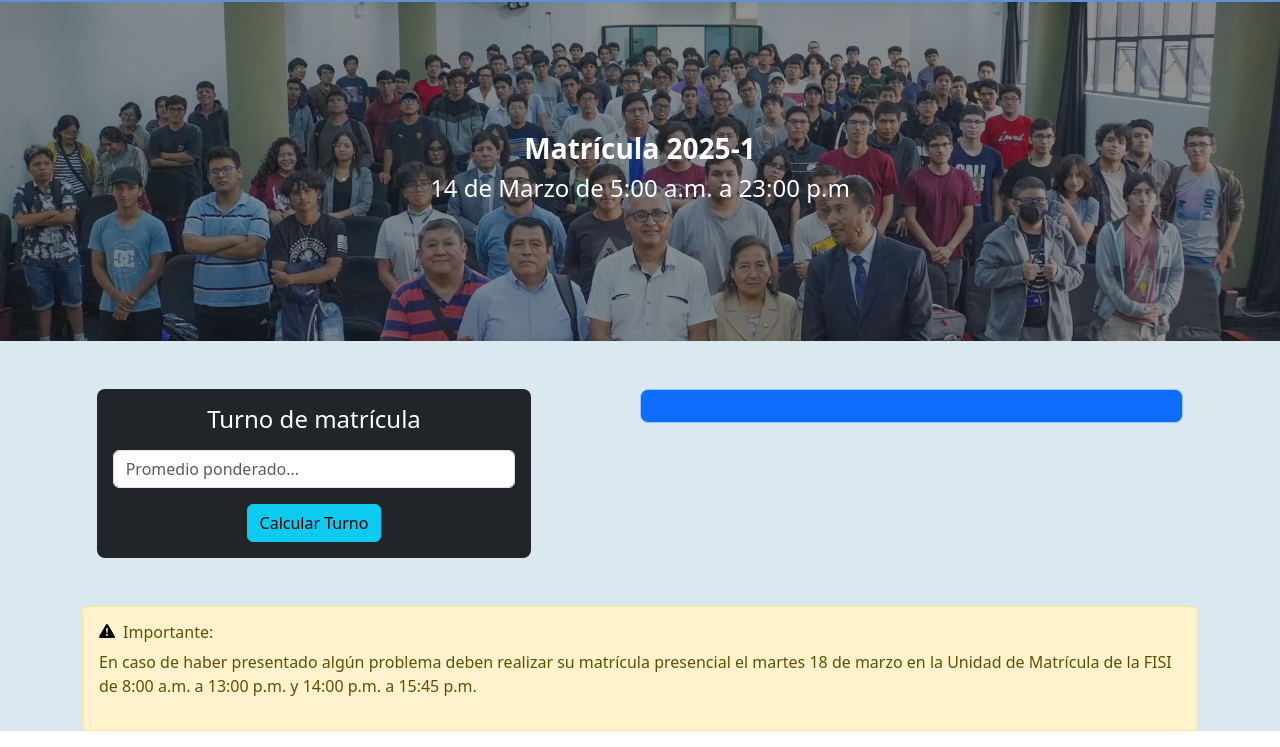
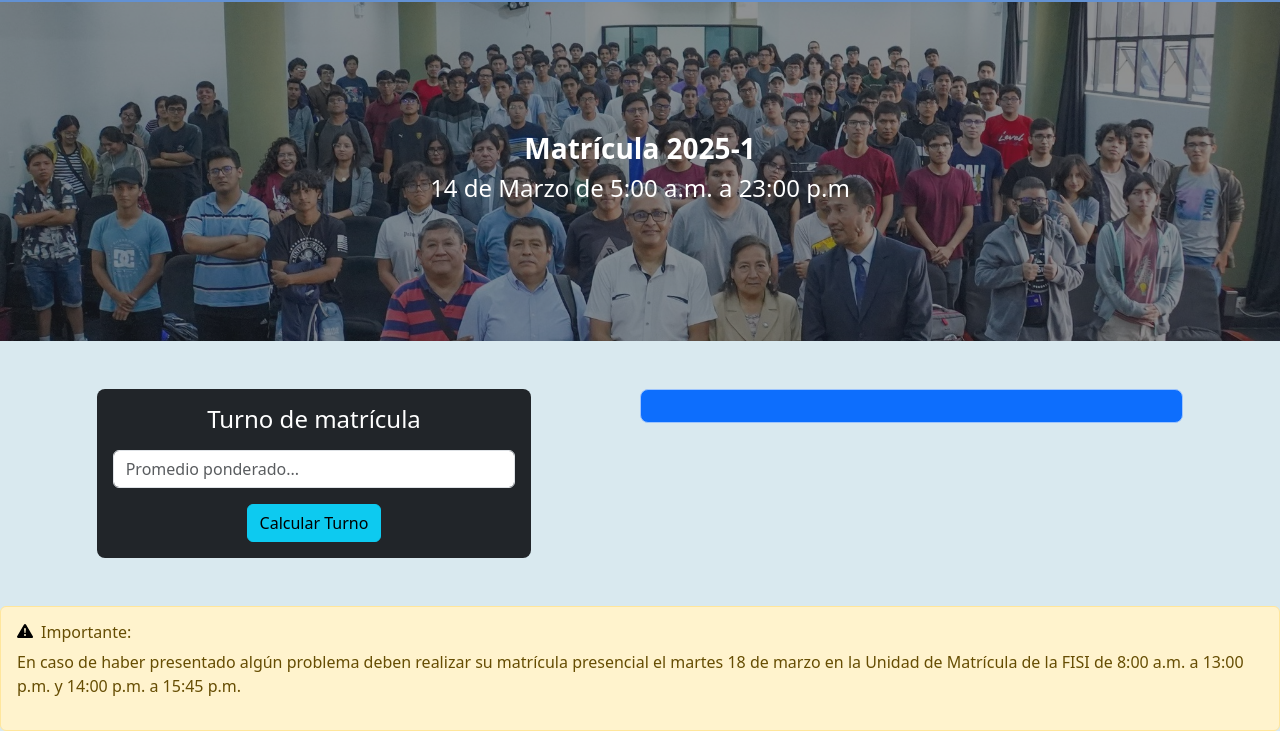
Before and after one commit to AstronomicalDeveloper/Te-amo-Uri, a plain HTML site: page index.html in a window 1280 px wide. Shown: the part 54-801 px from the top of the page. Drawn offline with nearby package versions, Linux system fonts and the light colour scheme; a script that the page names is missing.

Commit message:
Update index.html

```diff
--- a/index.html
+++ b/index.html
@@ -108,6 +108,7 @@
 
         <div style="background-color: #d9e9ef">
             <div class="conteiner p-5 p-md-0 pt-md-5">
+                <div>
                     <div class="row justify-content-evenly">
                         <div class="col-md-4 text-center bg-dark p-3 rounded-3">
                             <div class="box text-white text-center">
@@ -123,7 +124,7 @@
                     </div>
                 </div>
 
-            <div class="container mt-5 h-25">
+                <div class="mt-md-5 h-25">
                     <svg xmlns="http://www.w3.org/2000/svg" class="d-none">
                         <symbol id="exclamation-triangle-fill" viewBox="0 0 16 16">
                             <path d="M8.982 1.566a1.13 1.13 0 0 0-1.96 0L.165 13.233c-.457.778.091 1.767.98 1.767h13.713c.889 0 1.438-.99.98-1.767L8.982 1.566zM8 5c.535 0 .954.462.9.995l-.35 3.507a.552.552 0 0 1-1.1 0L7.1 5.995A.905.905 0 0 1 8 5zm.002 6a1 1 0 1 1 0 2 1 1 0 0 1 0-2z"/>
@@ -140,6 +141,7 @@
                             </div>
                         </div>
                         <p>En caso de haber presentado algún problema deben realizar su matrícula presencial el martes 18 de marzo en la Unidad de Matrícula de la FISI de 8:00 a.m. a 13:00 p.m. y 14:00 p.m. a 15:45 p.m.</p>
+                    </div>
                 </div>
             </div>
         </div>
```
Lines whose indentation alone changed are shown as unchanged.
